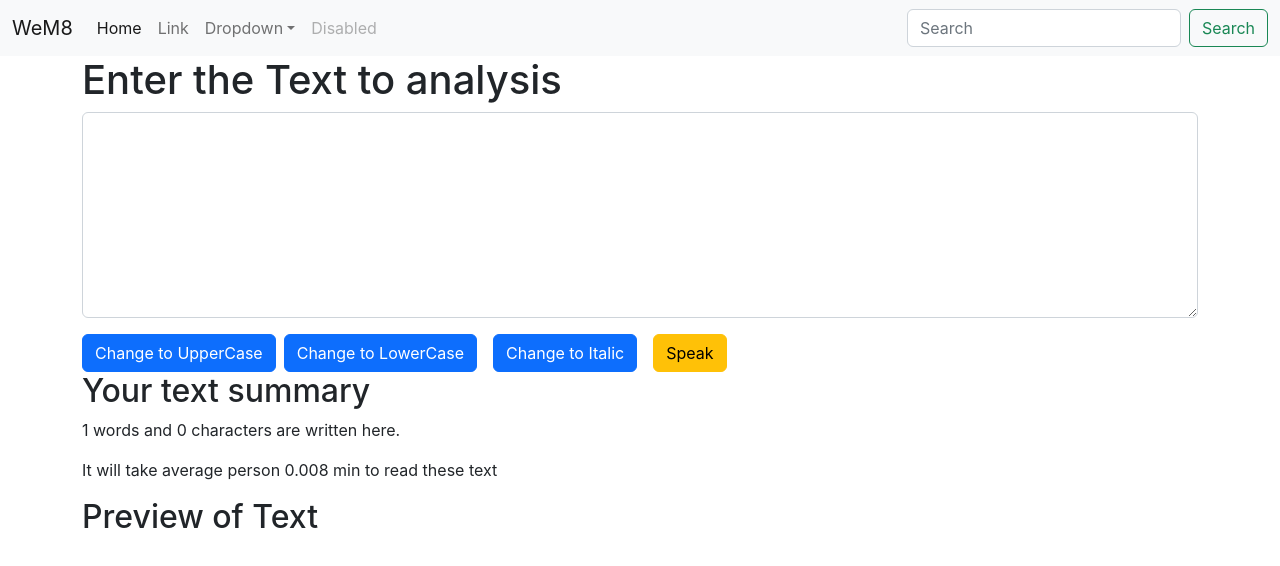
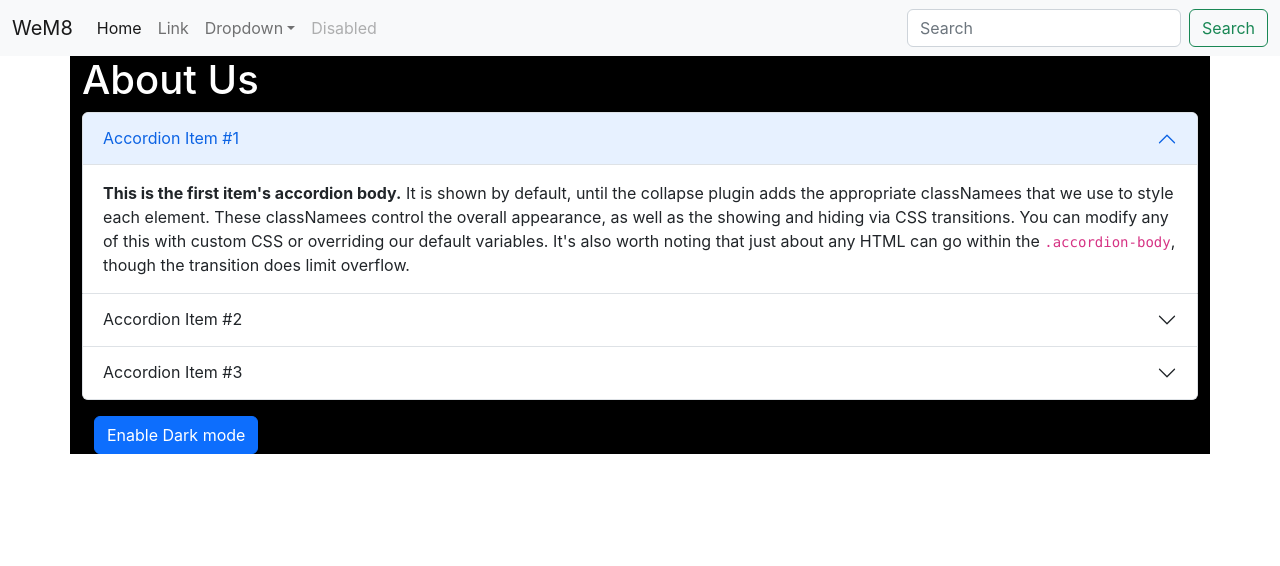
Before and after one commit to konregon/Web-Application-with-Raact, a React (Create React App) app in the folder Namaste/namaste/: page / in a window 1280 px wide. Shown: the top 566 px of the page. Built offline with nearby package versions, Linux system fonts and the light colour scheme.

Commit message:
making new component
creating Avout.js to make Dark them feature

```diff
--- a/Namaste/namaste/src/App.js
+++ b/Namaste/namaste/src/App.js
@@ -1,7 +1,8 @@
 import logo from './logo.svg';
 import './App.css';
 import Navbar from './components/Navbar';
-import TextForm from './components/TextForm';
+// import TextForm from './components/TextForm';
+import About from './components/About';
 
 
 function App() {
@@ -10,7 +11,9 @@
 
 <Navbar title="WeM8"/>
 
-<TextForm heading="Enter the Text to analysis"/>
+{/* <TextForm heading="Enter the Text to analysis"/> */}
+
+<About/>
     </>
   );
 }
--- /dev/null
+++ b/Namaste/namaste/src/components/About.js
@@ -0,0 +1,58 @@
+import React from 'react'
+
+export default function About() {
+
+        let myStyle={
+            color : 'white',
+            background : 'black'
+        }
+
+  return (
+    <>
+    <div className="container" style={myStyle}>
+        <h1>About Us</h1>
+    <div className="accordion" id="accordionExample">
+  <div className="accordion-item">
+    <h2 className="accordion-header" id="headingOne">
+      <button className="accordion-button" type="button" data-bs-toggle="collapse" data-bs-target="#collapseOne" aria-expanded="true" aria-controls="collapseOne">
+        Accordion Item #1
+      </button>
+    </h2>
+    <div id="collapseOne" className="accordion-collapse collapse show" aria-labelledby="headingOne" data-bs-parent="#accordionExample">
+      <div className="accordion-body">
+        <strong>This is the first item's accordion body.</strong> It is shown by default, until the collapse plugin adds the appropriate classNamees that we use to style each element. These classNamees control the overall appearance, as well as the showing and hiding via CSS transitions. You can modify any of this with custom CSS or overriding our default variables. It's also worth noting that just about any HTML can go within the <code>.accordion-body</code>, though the transition does limit overflow.
+      </div>
+    </div>
+  </div>
+  <div className="accordion-item">
+    <h2 className="accordion-header" id="headingTwo">
+      <button className="accordion-button collapsed" type="button" data-bs-toggle="collapse" data-bs-target="#collapseTwo" aria-expanded="false" aria-controls="collapseTwo">
+        Accordion Item #2
+      </button>
+    </h2>
+    <div id="collapseTwo" className="accordion-collapse collapse" aria-labelledby="headingTwo" data-bs-parent="#accordionExample">
+      <div className="accordion-body">
+        <strong>This is the second item's accordion body.</strong> It is hidden by default, until the collapse plugin adds the appropriate classNamees that we use to style each element. These classNamees control the overall appearance, as well as the showing and hiding via CSS transitions. You can modify any of this with custom CSS or overriding our default variables. It's also worth noting that just about any HTML can go within the <code>.accordion-body</code>, though the transition does limit overflow.
+      </div>
+    </div>
+  </div>
+  <div className="accordion-item">
+    <h2 className="accordion-header" id="headingThree">
+      <button className="accordion-button collapsed" type="button" data-bs-toggle="collapse" data-bs-target="#collapseThree" aria-expanded="false" aria-controls="collapseThree">
+        Accordion Item #3
+      </button>
+    </h2>
+    <div id="collapseThree" className="accordion-collapse collapse" aria-labelledby="headingThree" data-bs-parent="#accordionExample">
+      <div className="accordion-body">
+        <strong>This is the third item's accordion body.</strong> It is hidden by default, until the collapse plugin adds the appropriate classNamees that we use to style each element. These classNamees control the overall appearance, as well as the showing and hiding via CSS transitions. You can modify any of this with custom CSS or overriding our default variables. It's also worth noting that just about any HTML can go within the <code>.accordion-body</code>, though the transition does limit overflow.
+      </div>
+    </div>
+  </div>
+</div>
+<div className="container my-3">
+<button type="button" class="btn btn-primary">Enable Dark mode</button>
+</div>
+</div>
+    </>
+  )
+}
```
